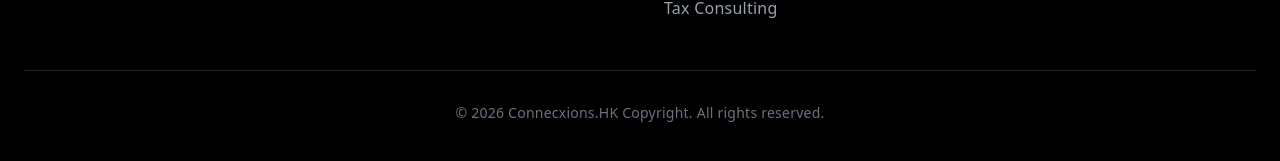
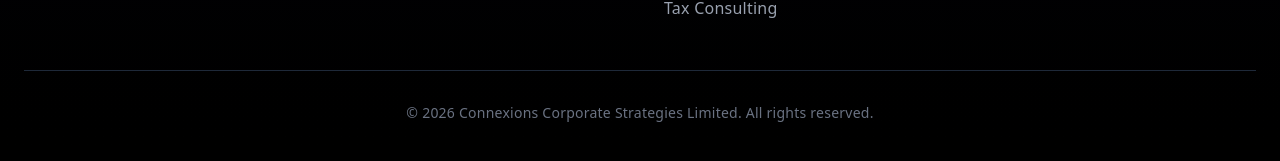
Before and after one commit to Daniel120622/connexion.hk, a Next.js app: page / in a window 1280 px wide. Shown: the part 2738-2899 px from the top of the page. Built offline with nearby package versions, Linux system fonts and the light colour scheme.

Commit message:
modified:   src/components/Footer.tsx

```diff
--- a/src/components/Footer.tsx
+++ b/src/components/Footer.tsx
@@ -3,7 +3,7 @@
 
 import React from 'react';
 import { useLanguage } from '@/context/LanguageContext';
-import { MessageCircle, Send, Phone, Facebook, Instagram } from 'lucide-react';
+import { MessageCircle, Send, Phone} from 'lucide-react';
 
 export default function Footer() {
   const { lang } = useLanguage();
@@ -34,7 +34,7 @@
       address: "Room 902A, 9/F, Capital Centre, 151 Gloucester Road, Wan Chai, Hong Kong",
       phone: "+852 2111 2425",
       email: "sales@connexions.hk",
-      copyright: `© ${new Date().getFullYear()} Connecxions.HK Copyright. All rights reserved.`,
+      copyright: `© ${new Date().getFullYear()} Connexions Corporate Strategies Limited. All rights reserved.`,
     },
 
     zh: {
@@ -59,7 +59,7 @@
       address: "香港灣仔告士打道151號首都中心9樓902A室",
       phone: "+852 2111 2425",
       email: "sales@connexions.hk",
-      copyright: `© ${new Date().getFullYear()} Connecxions.HK 版權所有。`,
+      copyright: `© ${new Date().getFullYear()} 宏達企業策略有限公司  版權所有。`,
       officeService: "辦公室服務",
       services: "公司服務",
       services2:  "會計及稅務服務",
@@ -86,7 +86,7 @@
       address: "香港湾仔告士打道151号首都中心9楼902A室",
       phone: "+852 2111 2425",
       email: "sales@connexions.hk",
-      copyright: `© ${new Date().getFullYear()} Connecxions.HK 版权所有。`,
+      copyright: `© ${new Date().getFullYear()} 宏达企业策略有限公司  版权所有 。`,
 
       officeService: "办公室服务",
       services: "公司服务",
```
